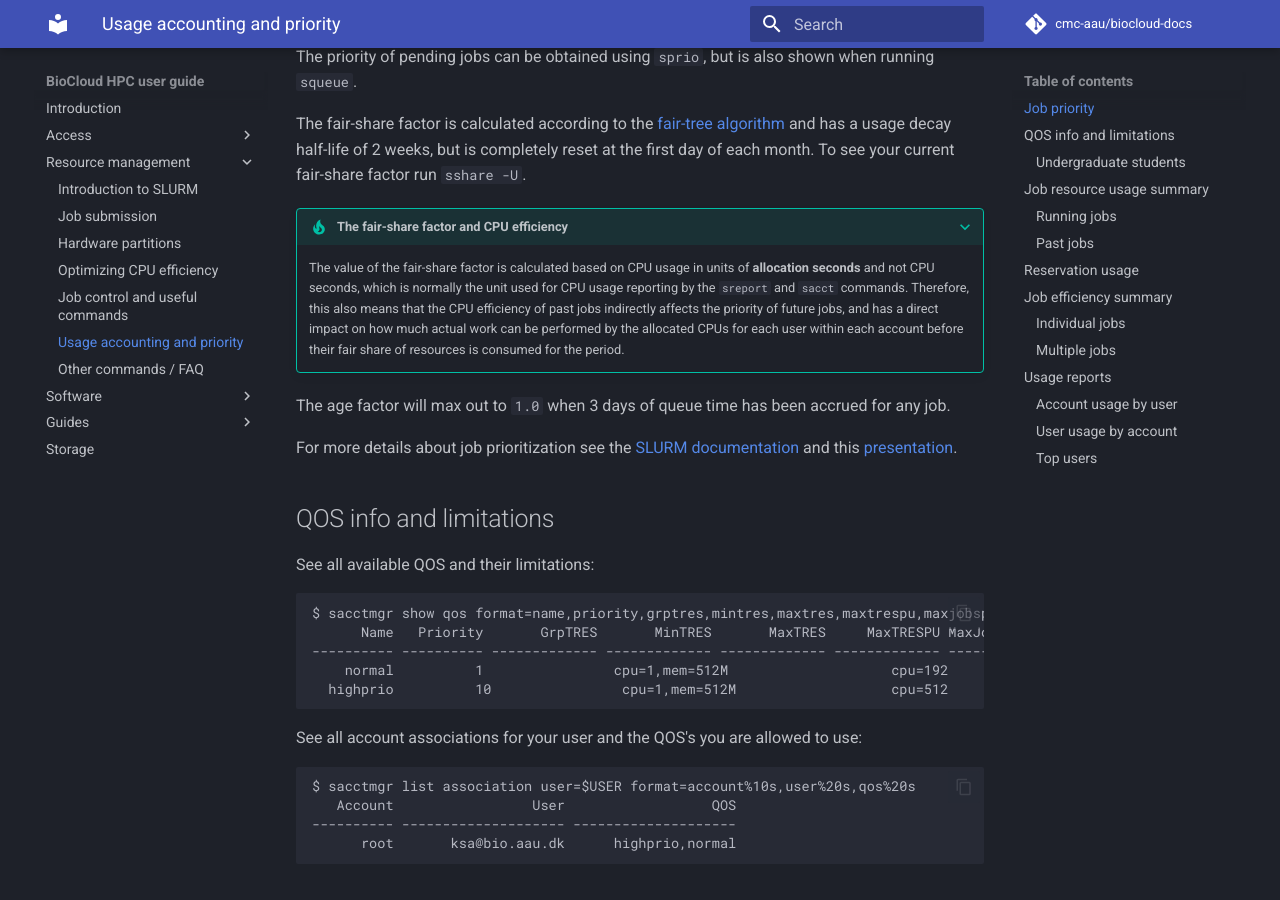
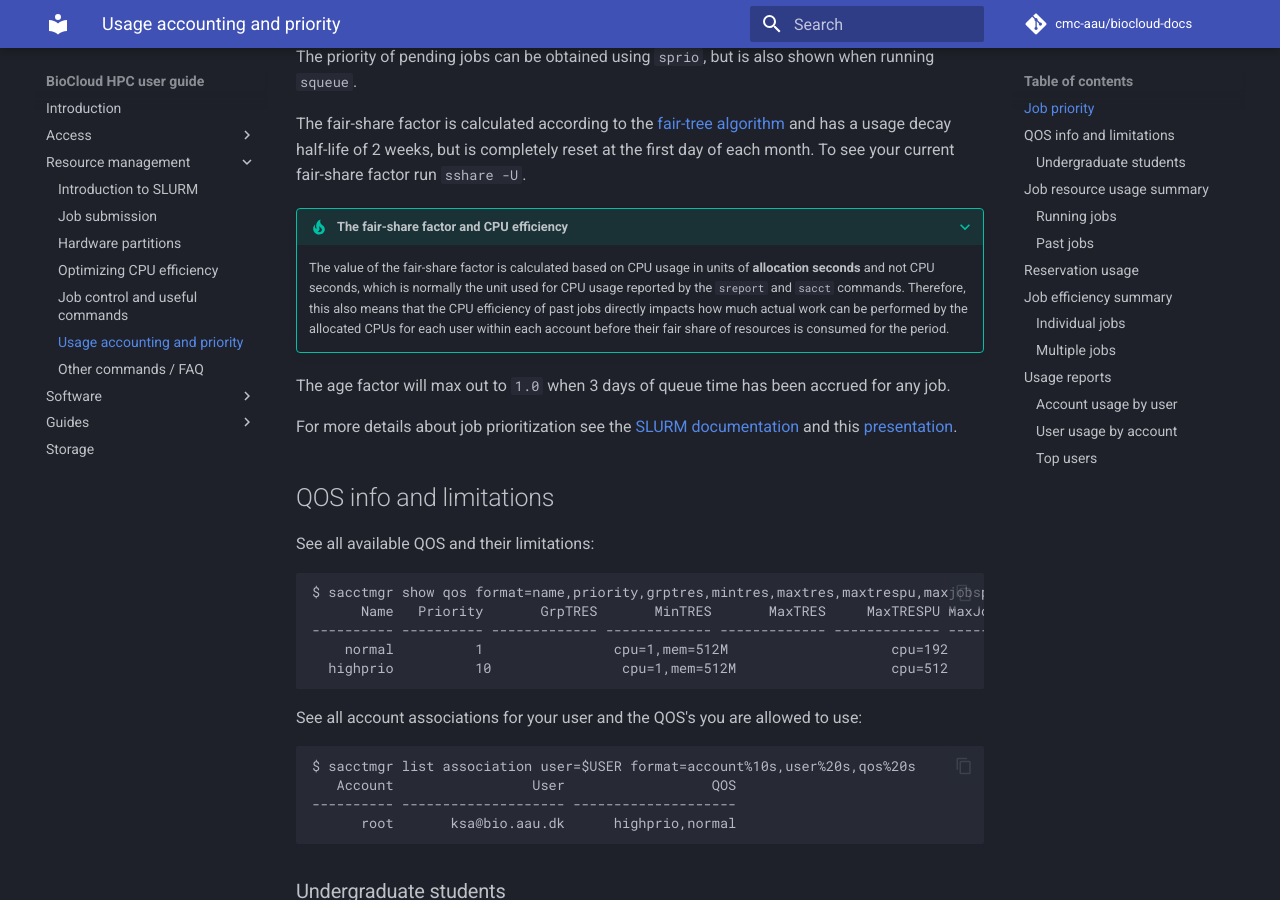
Before and after one commit to cmc-aau/hpc-docs, an MkDocs documentation site: the page built from docs/slurm/accounting.md, in a window 1280 px wide and 900 px high, scrolled down 1179 px. Built offline with MkDocs 1.6.1 and Material for MkDocs 9.7.7, drawn with Linux system fonts in a browser that asks for light colours; comment, search, counter and statistics services are not loaded.

Commit message:
rephrase a bit

```diff
--- a/docs/slurm/accounting.md
+++ b/docs/slurm/accounting.md
@@ -28,7 +28,7 @@ The priority of pending jobs can be obtained using `sprio`, but is also shown wh
 The fair-share factor is calculated according to the [fair-tree algorithm](https://slurm.schedmd.com/archive/slurm-23.02.6/fair_tree.html) and has a usage decay half-life of 2 weeks, but is completely reset at the first day of each month. To see your current fair-share factor run `sshare -U`.
 
 ???+ tip "The fair-share factor and CPU efficiency"
-      The value of the fair-share factor is calculated based on CPU usage in units of **allocation seconds** and not CPU seconds, which is normally the unit used for CPU usage reporting by the `sreport` and `sacct` commands. Therefore, this also means that the CPU efficiency of past jobs indirectly affects the priority of future jobs, and has a direct impact on how much actual work can be performed by the allocated CPUs for each user within each account before their fair share of resources is consumed for the period.
+      The value of the fair-share factor is calculated based on CPU usage in units of **allocation seconds** and not CPU seconds, which is normally the unit used for CPU usage reported by the `sreport` and `sacct` commands. Therefore, this also means that the CPU efficiency of past jobs directly impacts how much actual work can be performed by the allocated CPUs for each user within each account before their fair share of resources is consumed for the period.
 
 The age factor will max out to `1.0` when 3 days of queue time has been accrued for any job.
 
```
